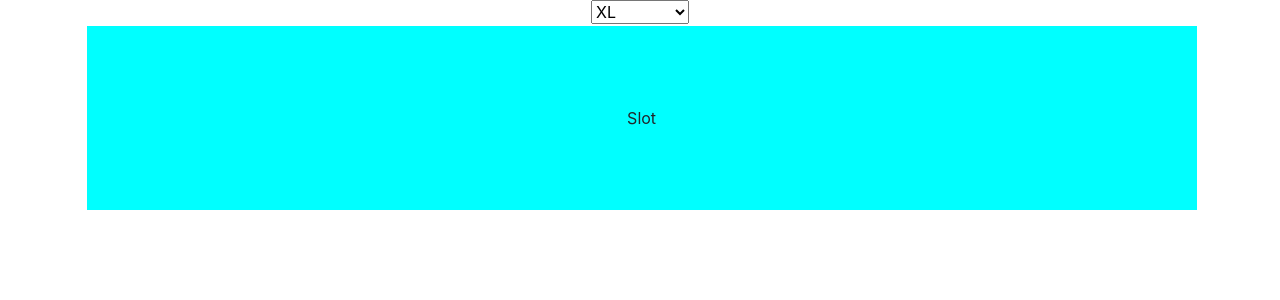
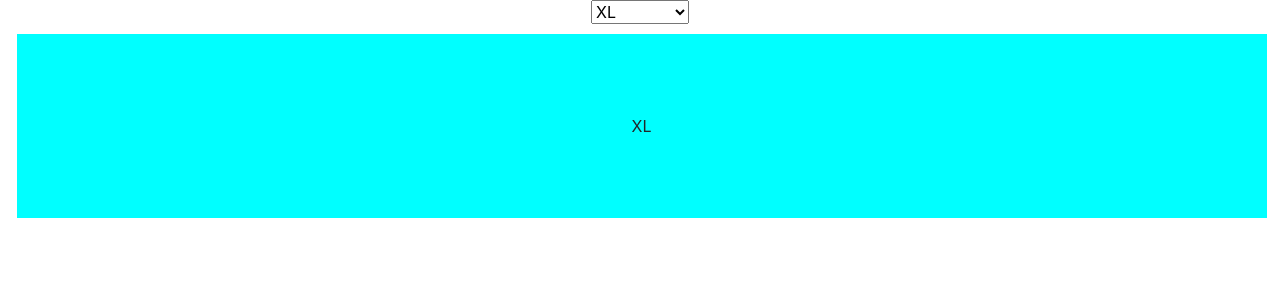
Before and after one commit to mohofo7/Layout-Generator, a React (Create React App) app: page / in a window 1280 px wide. Shown: the top 300 px of the page. Built offline with nearby package versions, Linux system fonts and the light colour scheme.

Commit message:
Core of project developed

```diff
--- a/src/components/app/App.css
+++ b/src/components/app/App.css
@@ -1,33 +1,3 @@
 .App {
   text-align: center;
 }
-
-.App-logo {
-  animation: App-logo-spin infinite 20s linear;
-  height: 40vmin;
-  pointer-events: none;
-}
-
-.App-header {
-  background-color: #282c34;
-  min-height: 100vh;
-  display: flex;
-  flex-direction: column;
-  align-items: center;
-  justify-content: center;
-  font-size: calc(10px + 2vmin);
-  color: white;
-}
-
-.App-link {
-  color: #61dafb;
-}
-
-@keyframes App-logo-spin {
-  from {
-    transform: rotate(0deg);
-  }
-  to {
-    transform: rotate(360deg);
-  }
-}
--- a/src/components/container/container.css
+++ /dev/null
@@ -1,4 +0,0 @@
-.fe {
-    display:flex;
-    flex-direction:row;
-}
--- a/src/components/container/container.js
+++ b/src/components/container/container.js
@@ -1,16 +1,19 @@
 import React from 'react'
 import Slot from './../slot/slot'
 import parseString from './../../utils/parseString'
-import './container.css'
+import './container.scss'
 class container extends React.Component{
 
     render(){
         let parsedString = parseString(this.props.layoutString)
         let slots = parsedString.map((slot)=>{
-            return <Slot slotType={slot}/>
+            if(slot === 'SM')
+                return <div className="SMwidth"><Slot slotType={slot}/></div>
+            else return <div className="XLLwidth"><Slot slotType={slot}/></div>
+
         })
         return (
-            <div className="container">{slots}</div>
+            <div className="cont">{slots}</div>
         )
     }
 }
--- /dev/null
+++ b/src/components/container/container.scss
@@ -0,0 +1,19 @@
+@import '~bootstrap/scss/bootstrap.scss';
+
+.SMwidth {
+    width: 50%;
+}
+
+.XLLwidth {
+    width: 100%;
+}
+
+.cont {
+    @extend .d-flex;
+    @extend .flex-row;
+    @extend .flex-wrap;
+    padding-right: 15px;
+    padding-left: 15px;
+    margin-right: auto;
+    margin-left: auto;
+}
--- /dev/null
+++ b/src/components/dropdown/dropdown.css
@@ -0,0 +1,3 @@
+select {
+    margin-bottom: 0.5rem !important;
+}
--- a/src/components/dropdown/dropdown.js
+++ b/src/components/dropdown/dropdown.js
@@ -1,5 +1,5 @@
 import React from 'react'
-
+import './dropdown.css'
 class DropDown extends React.Component {
 
     constructor(props){
--- a/src/components/slot/slot.js
+++ b/src/components/slot/slot.js
@@ -1,9 +1,10 @@
 import React from 'react'
 import './slot.scss'
+
 function Slot(props){
     return (
         <div className={props.slotType}>
-            Slot
+            {props.slotType}
         </div>
     )
 }
--- a/src/components/slot/slot.scss
+++ b/src/components/slot/slot.scss
@@ -9,12 +9,14 @@
 
 .L {
     padding: 2.5rem;
+    width: 100%;
     margin: 0.1rem;
     background-color: brown
 }
 
 .SM {
-    width: 50%;
+    // @extend .flex-fill;
+    width: 100%;
     padding: 2.5rem;
     margin: 0.1rem;
     background-color: darkolivegreen
```
